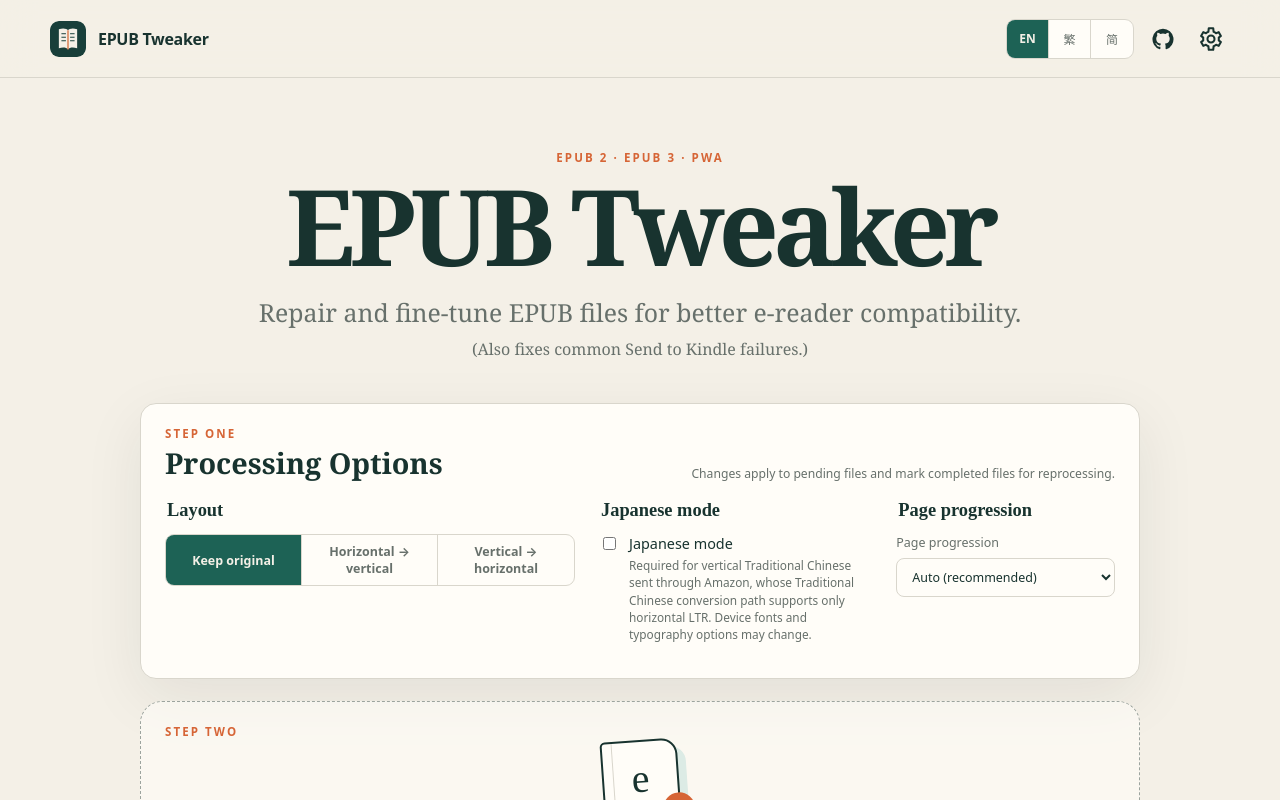
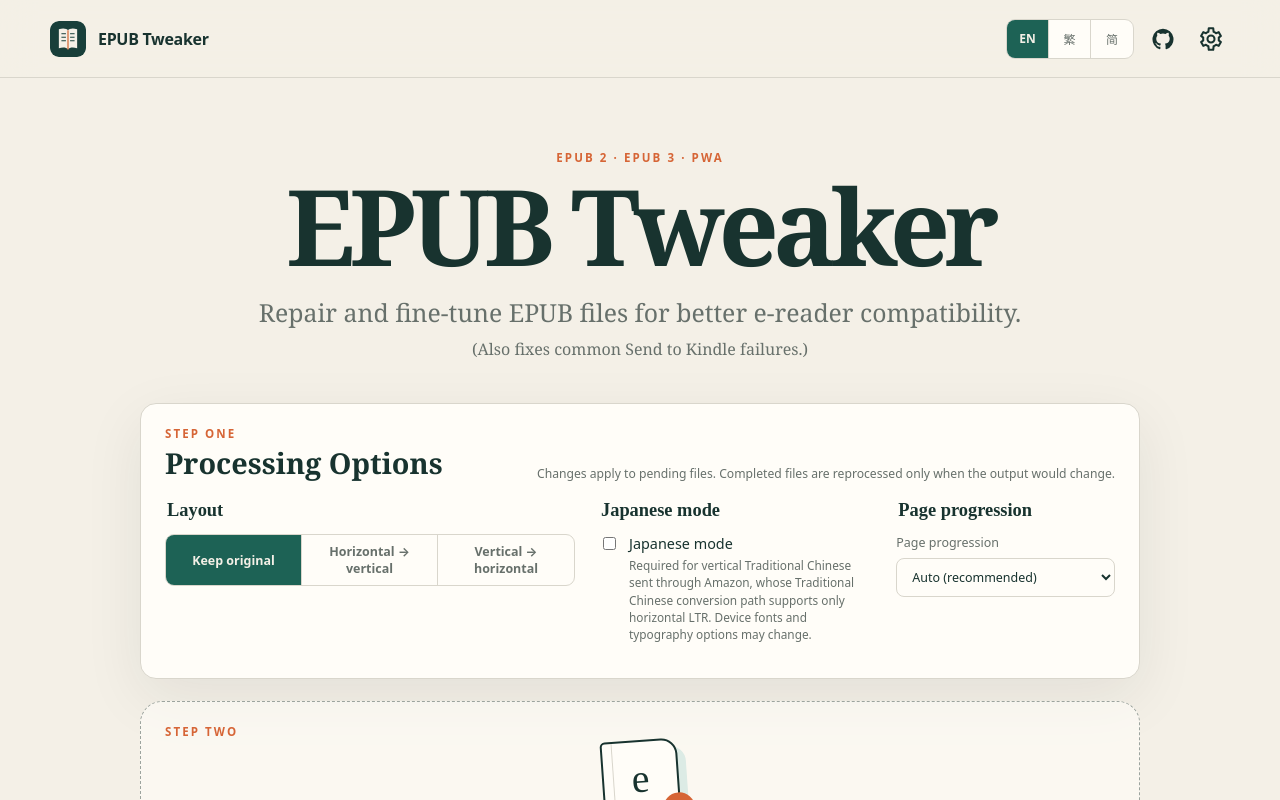
Before and after one commit to haohailong/EPUB-Tweaker, a React (Vite) app: page / in a window 1280 px wide. Shown: the top 800 px of the page. Built offline with nearby package versions, Linux system fonts and the light colour scheme.

Commit message:
Avoid redundant EPUB reprocessing

```diff
--- a/src/i18n.ts
+++ b/src/i18n.ts
@@ -7,11 +7,11 @@
   drop: 'Drop EPUB files here', choose: 'Choose Files', dropHint: 'or use the button below', privacy: 'Files are processed on this device. Nothing is uploaded.',
   selectedFiles: 'Selected files', processAll: 'Process All', processPending: 'Process pending ({count})', downloadAll: 'Download All', clearCompleted: 'Remove completed ({count})', clearUnsuccessful: 'Remove unsuccessful ({count})', confirmClearUndownloaded: '{count} completed file(s) have not been downloaded. Remove them anyway?', confirmRemoveUndownloaded: 'This completed file has not been downloaded. Remove it anyway?',
   title: 'Title', author: 'Author', filename: 'Filename', version: 'EPUB version', bookLanguage: 'Language', layout: 'Layout', writingMode: 'Writing mode', progression: 'Page progression', size: 'Size',
-  advanced: 'Advanced Options', processingOptions: 'Processing Options', optionsApplyAll: 'Changes apply to pending files and mark completed files for reprocessing.', resourcesAndOutput: 'Resources and output', layoutOptions: 'Layout', preserveLayout: 'Keep original', vertical: 'Horizontal → vertical', horizontalTransform: 'Vertical → horizontal', japanese: 'Japanese mode', japaneseHelp: 'Required for vertical Traditional Chinese sent through Amazon, whose Traditional Chinese conversion path supports only horizontal LTR. Device fonts and typography options may change.',
+  advanced: 'Advanced Options', processingOptions: 'Processing Options', optionsApplyAll: 'Changes apply to pending files. Completed files are reprocessed only when the output would change.', resourcesAndOutput: 'Resources and output', layoutOptions: 'Layout', preserveLayout: 'Keep original', vertical: 'Horizontal → vertical', horizontalTransform: 'Vertical → horizontal', japanese: 'Japanese mode', japaneseHelp: 'Required for vertical Traditional Chinese sent through Amazon, whose Traditional Chinese conversion path supports only horizontal LTR. Device fonts and typography options may change.',
   progressionAuto: 'Auto (recommended)', progressionRtl: 'Right to left', progressionLtr: 'Left to right', resources: 'Resources', replaceImages: 'Replace low-resolution images', chooseImages: 'Choose replacement images', imagesHelp: 'Matching uses dimensions, aspect ratio and perceptual similarity on this device. Filenames do not need to match.',
   output: 'Output', outputName: 'Output filename (optional)', outputHelp: 'A new -tweaked EPUB is downloaded without overwriting the original. The browser controls its save location.', process: 'Process EPUB', reprocess: 'Reprocess with new options', remove: 'Remove', download: 'Download EPUB', downloadAgain: 'Download again', downloadPrevious: 'Download previous result', transitionHint: 'Before → after',
-  statusInspecting: 'Inspecting', statusReady: 'Ready', statusMatching: 'Matching images', statusProcessing: 'Processing', statusRepaired: 'Repaired', statusUnchanged: 'No changes needed', statusOptionsChanged: 'Options changed', statusError: 'Error', statusDrm: 'DRM protected',
-  optionsChangedHelp: 'This item is now pending.', sameOptionsNoReprocess: 'The processing options have not changed, so this item will not be processed again.', previousResultAvailable: 'The previous successful result remains available until processing with the current options succeeds.',
+  statusInspecting: 'Inspecting', statusReady: 'Ready', statusMatching: 'Matching images', statusProcessing: 'Processing', statusRepaired: 'Repaired', statusUnchanged: 'No changes needed', statusOptionsChanged: 'Options changed', statusResultUnaffected: 'Result unaffected', statusError: 'Error', statusDrm: 'DRM protected',
+  optionsChangedHelp: 'This item is now pending.', resultUnaffectedHelp: 'These option changes do not alter the current output, so this item will not be processed again.', sameOptionsNoReprocess: 'The processing options have not changed, so this item will not be processed again.', previousResultAvailable: 'The previous successful result remains available until processing with the current options succeeds.',
   phaseOpening: 'Opening EPUB', phaseParsing: 'Parsing EPUB', phaseRepairing: 'Repairing compatibility', phaseNormalizing: 'Normalizing content', phaseRebuilding: 'Rebuilding EPUB', phaseValidating: 'Validating output', phaseDone: 'Complete',
   repairSummary: '{count} compatibility fixes applied', noChanges: 'No compatibility changes were needed. The validated EPUB is ready.', intentionalTweaks: 'Intentional tweaks', warnings: 'Warnings', visibleChanges: 'Visible-content changes', automaticRepairs: 'Automatic repairs',
   technical: 'Technical details', copyLog: 'Copy Log', copied: 'Copied', validation: 'Output validation', beforeAfter: '{before} → {after}',
@@ -35,11 +35,11 @@
   drop: '將 EPUB 檔案拖到這裡', choose: '選擇檔案', dropHint: '或使用下方按鈕', privacy: '檔案只在此裝置上處理，不會上傳。',
   selectedFiles: '已選檔案', processAll: '全部處理', processPending: '處理待處理項目（{count}）', downloadAll: '全部下載', clearCompleted: '移除已完成項目（{count}）', clearUnsuccessful: '移除未能處理項目（{count}）', confirmClearUndownloaded: '尚有 {count} 個已完成項目未下載。確定仍要移除嗎？', confirmRemoveUndownloaded: '此項目尚未下載。確定仍要移除嗎？',
   title: '書名', author: '作者', filename: '檔名', version: 'EPUB 版本', bookLanguage: '語言', layout: '版面', writingMode: '書寫模式', progression: '翻頁方向', size: '大小',
-  advanced: '進階選項', processingOptions: '處理選項', optionsApplyAll: '變更會套用到待處理檔案，並將已完成檔案標示為可重新處理。', resourcesAndOutput: '資源與輸出', layoutOptions: '版面', preserveLayout: '保留原版面', vertical: '橫排 → 直排', horizontalTransform: '直排 → 橫排', japanese: '日文模式', japaneseHelp: '繁中直排透過 Amazon 傳送時需要啟用；Amazon 的繁中轉換路徑只支援橫排 LTR。裝置上的字型與排版選項可能改變。',
+  advanced: '進階選項', processingOptions: '處理選項', optionsApplyAll: '變更會套用到待處理 EPUB；已完成的 EPUB 只會在輸出確實改變時重新處理。', resourcesAndOutput: '資源與輸出', layoutOptions: '版面', preserveLayout: '保留原版面', vertical: '橫排 → 直排', horizontalTransform: '直排 → 橫排', japanese: '日文模式', japaneseHelp: '繁中直排透過 Amazon 傳送時需要啟用；Amazon 的繁中轉換路徑只支援橫排 LTR。裝置上的字型與排版選項可能改變。',
   progressionAuto: '自動（建議）', progressionRtl: '由右至左', progressionLtr: '由左至右', resources: '資源', replaceImages: '替換低解析度圖片', chooseImages: '選擇替換圖片', imagesHelp: '只在此裝置上以尺寸、長寬比與感知相似度配對；檔名無需相同。',
   output: '輸出', outputName: '輸出檔名（選填）', outputHelp: '會下載新的 -tweaked EPUB，不會覆蓋原檔；儲存位置由瀏覽器決定。', process: '處理 EPUB', reprocess: '以新選項重新處理', remove: '移除', download: '下載 EPUB', downloadAgain: '再次下載', downloadPrevious: '下載上次結果', transitionHint: '處理前 → 處理後',
-  statusInspecting: '正在檢查', statusReady: '就緒', statusMatching: '正在配對圖片', statusProcessing: '正在處理', statusRepaired: '已修復', statusUnchanged: '無需修改', statusOptionsChanged: '選項已變更', statusError: '錯誤', statusDrm: '受 DRM 保護',
-  optionsChangedHelp: '此項目已加入待處理列表。', sameOptionsNoReprocess: '處理選項未變更，不會重新處理。', previousResultAvailable: '在目前選項處理成功前，仍可下載上一次的成功結果。',
+  statusInspecting: '正在檢查', statusReady: '就緒', statusMatching: '正在配對圖片', statusProcessing: '正在處理', statusRepaired: '已修復', statusUnchanged: '無需修改', statusOptionsChanged: '選項已變更', statusResultUnaffected: '結果不受影響', statusError: '錯誤', statusDrm: '受 DRM 保護',
+  optionsChangedHelp: '此項目已加入待處理列表。', resultUnaffectedHelp: '這次選項變更不會改變目前的輸出，因此不需要重新處理。', sameOptionsNoReprocess: '處理選項未變更，不會重新處理。', previousResultAvailable: '在目前選項處理成功前，仍可下載上一次的成功結果。',
   phaseOpening: '正在開啟 EPUB', phaseParsing: '正在解析 EPUB', phaseRepairing: '正在修復相容性', phaseNormalizing: '正在正規化內容', phaseRebuilding: '正在重建 EPUB', phaseValidating: '正在驗證輸出', phaseDone: '完成',
   repairSummary: '已套用 {count} 項相容性修復', noChanges: '不需要相容性修改；已驗證的 EPUB 可以下載。', intentionalTweaks: '刻意調整', warnings: '警告', visibleChanges: '可見內容變更', automaticRepairs: '自動修復',
   technical: '技術細節', copyLog: '複製記錄', copied: '已複製', validation: '輸出驗證', beforeAfter: '{before} → {after}',
@@ -63,11 +63,11 @@
   drop: '将 EPUB 文件拖到这里', choose: '选择文件', dropHint: '或使用下方按钮', privacy: '文件只在此设备上处理，不会上传。',
   selectedFiles: '已选文件', processAll: '全部处理', processPending: '处理待处理项目（{count}）', downloadAll: '全部下载', clearCompleted: '移除已完成项目（{count}）', clearUnsuccessful: '移除未能处理项目（{count}）', confirmClearUndownloaded: '尚有 {count} 个已完成项目未下载。确定仍要移除吗？', confirmRemoveUndownloaded: '此项目尚未下载。确定仍要移除吗？',
   title: '书名', author: '作者', filename: '文件名', version: 'EPUB 版本', bookLanguage: '语言', layout: '版式', writingMode: '书写模式', progression: '翻页方向', size: '大小',
-  advanced: '高级选项', processingOptions: '处理选项', optionsApplyAll: '变更会应用到待处理文件，并将已完成文件标记为可重新处理。', resourcesAndOutput: '资源与输出', layoutOptions: '版式', preserveLayout: '保留原版式', vertical: '横排 → 竖排', horizontalTransform: '竖排 → 横排', japanese: '日文模式', japaneseHelp: '繁中竖排通过 Amazon 发送时需要启用；Amazon 的繁中转换路径只支持横排 LTR。设备上的字体和排版选项可能改变。',
+  advanced: '高级选项', processingOptions: '处理选项', optionsApplyAll: '变更会应用到待处理 EPUB；已完成的 EPUB 只会在输出确实改变时重新处理。', resourcesAndOutput: '资源与输出', layoutOptions: '版式', preserveLayout: '保留原版式', vertical: '横排 → 竖排', horizontalTransform: '竖排 → 横排', japanese: '日文模式', japaneseHelp: '繁中竖排通过 Amazon 发送时需要启用；Amazon 的繁中转换路径只支持横排 LTR。设备上的字体和排版选项可能改变。',
   progressionAuto: '自动（推荐）', progressionRtl: '从右到左', progressionLtr: '从左到右', resources: '资源', replaceImages: '替换低分辨率图片', chooseImages: '选择替换图片', imagesHelp: '只在此设备上按尺寸、宽高比和感知相似度匹配；文件名无需相同。',
   output: '输出', outputName: '输出文件名（可选）', outputHelp: '会下载新的 -tweaked EPUB，不会覆盖原文件；保存位置由浏览器决定。', process: '处理 EPUB', reprocess: '用新选项重新处理', remove: '移除', download: '下载 EPUB', downloadAgain: '再次下载', downloadPrevious: '下载上次结果', transitionHint: '处理前 → 处理后',
-  statusInspecting: '正在检查', statusReady: '就绪', statusMatching: '正在匹配图片', statusProcessing: '正在处理', statusRepaired: '已修复', statusUnchanged: '无需修改', statusOptionsChanged: '选项已变更', statusError: '错误', statusDrm: '受 DRM 保护',
-  optionsChangedHelp: '此项目已加入待处理列表。', sameOptionsNoReprocess: '处理选项未变更，不会重新处理。', previousResultAvailable: '在当前选项处理成功前，仍可下载上一次的成功结果。',
+  statusInspecting: '正在检查', statusReady: '就绪', statusMatching: '正在匹配图片', statusProcessing: '正在处理', statusRepaired: '已修复', statusUnchanged: '无需修改', statusOptionsChanged: '选项已变更', statusResultUnaffected: '结果不受影响', statusError: '错误', statusDrm: '受 DRM 保护',
+  optionsChangedHelp: '此项目已加入待处理列表。', resultUnaffectedHelp: '这次选项变更不会改变当前输出，因此不需要重新处理。', sameOptionsNoReprocess: '处理选项未变更，不会重新处理。', previousResultAvailable: '在当前选项处理成功前，仍可下载上一次的成功结果。',
   phaseOpening: '正在打开 EPUB', phaseParsing: '正在解析 EPUB', phaseRepairing: '正在修复兼容性', phaseNormalizing: '正在规范化内容', phaseRebuilding: '正在重建 EPUB', phaseValidating: '正在验证输出', phaseDone: '完成',
   repairSummary: '已应用 {count} 项兼容性修复', noChanges: '不需要兼容性修改；已验证的 EPUB 可以下载。', intentionalTweaks: '主动调整', warnings: '警告', visibleChanges: '可见内容变更', automaticRepairs: '自动修复',
   technical: '技术细节', copyLog: '复制日志', copied: '已复制', validation: '输出验证', beforeAfter: '{before} → {after}',
--- a/src/queueState.ts
+++ b/src/queueState.ts
@@ -1,12 +1,18 @@
-import type { FileStatus, ProcessOptions, ProcessResult } from './types';
+import type { BookInfo, EffectiveProgression, FileStatus, ProcessOptions, ProcessResult, WritingMode } from './types';
 
 export interface QueueItemState {
   status: FileStatus;
   options: ProcessOptions;
-  infoAvailable: boolean;
+  info?: BookInfo;
   result?: ProcessResult;
   resultOptions?: ProcessOptions;
   lastAttemptOptions?: ProcessOptions;
+}
+
+export interface DesiredBookState {
+  language: string;
+  writingMode: WritingMode;
+  progression: EffectiveProgression;
 }
 
 export function snapshotOptions(options: ProcessOptions): ProcessOptions {
@@ -24,12 +30,82 @@
   });
 }
 
+function auxiliaryOptionsSignature(options: ProcessOptions): string {
+  return JSON.stringify({
+    outputName: options.outputName?.trim() ?? '',
+    imageMappings: Object.entries(options.imageMappings).sort(([left], [right]) => left.localeCompare(right))
+  });
+}
+
 export function optionsEqual(left: ProcessOptions | undefined, right: ProcessOptions | undefined): boolean {
   return Boolean(left && right && optionsSignature(left) === optionsSignature(right));
 }
 
+function effectiveProgression(progression: EffectiveProgression, writingMode: WritingMode): EffectiveProgression {
+  if (progression !== 'default') return progression;
+  if (writingMode === 'vertical-rl') return 'rtl';
+  if (writingMode === 'horizontal' || writingMode === 'vertical-lr') return 'ltr';
+  return 'default';
+}
+
+export function desiredBookState(item: QueueItemState): DesiredBookState | undefined {
+  const source = item.info;
+  if (!source) return undefined;
+
+  const canConvertLayout = source.layout !== 'fixed';
+  const previous = item.result?.info;
+  const writingMode = canConvertLayout && item.options.horizontal
+    ? 'horizontal'
+    : canConvertLayout && item.options.vertical
+      ? 'vertical-rl'
+      : previous?.writingMode ?? source.writingMode;
+
+  const progression = item.options.progression !== 'auto'
+    ? item.options.progression
+    : canConvertLayout && item.options.horizontal
+      ? 'ltr'
+      : canConvertLayout && item.options.vertical
+        ? 'rtl'
+        : effectiveProgression(previous?.progression ?? source.progression, writingMode);
+
+  return {
+    language: item.options.japaneseMode ? 'ja' : source.language,
+    writingMode,
+    progression
+  };
+}
+
+export function processingOptions(item: QueueItemState): ProcessOptions {
+  const source = item.info;
+  const target = desiredBookState(item);
+  if (!source || !target) return snapshotOptions(item.options);
+
+  const canConvertLayout = source.layout !== 'fixed';
+  const horizontal = canConvertLayout && target.writingMode === 'horizontal' && source.writingMode !== 'horizontal';
+  const vertical = canConvertLayout && target.writingMode === 'vertical-rl' && source.writingMode !== 'vertical-rl';
+  const progression = target.progression === 'default' ? 'auto' : target.progression;
+
+  return snapshotOptions({
+    ...item.options,
+    horizontal,
+    vertical: vertical && !horizontal,
+    progression
+  });
+}
+
 export function hasCurrentResult(item: QueueItemState): boolean {
-  return Boolean(item.result && optionsEqual(item.options, item.resultOptions));
+  const target = desiredBookState(item);
+  const result = item.result;
+  if (!target || !result || !item.resultOptions) return false;
+  const actual = result.info;
+  return target.language === actual.language
+    && target.writingMode === actual.writingMode
+    && target.progression === effectiveProgression(actual.progression, actual.writingMode)
+    && auxiliaryOptionsSignature(item.options) === auxiliaryOptionsSignature(item.resultOptions);
+}
+
+export function optionsChangedWithoutEffect(item: QueueItemState): boolean {
+  return Boolean(hasCurrentResult(item) && item.resultOptions && !optionsEqual(item.options, item.resultOptions));
 }
 
 export function optionsChangedSinceAttempt(item: QueueItemState): boolean {
@@ -37,7 +113,7 @@
 }
 
 export function shouldProcess(item: QueueItemState): boolean {
-  if (['inspecting', 'matching', 'processing'].includes(item.status) || !item.infoAvailable) return false;
+  if (['inspecting', 'matching', 'processing'].includes(item.status) || !item.info) return false;
   if (hasCurrentResult(item)) return false;
   if (!item.lastAttemptOptions) return item.status === 'ready' || item.status === 'error';
   return optionsChangedSinceAttempt(item);
```
Also changed, not shown: src/App.tsx (+11 -8 lines), 1 other file (tests, documents, lock files or other folders).
